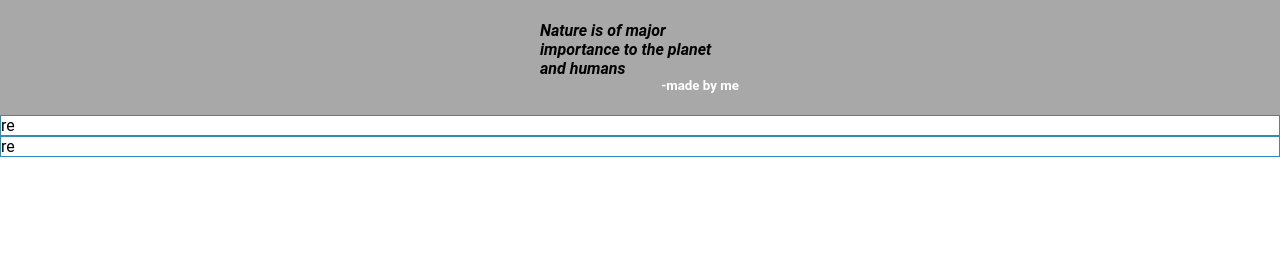
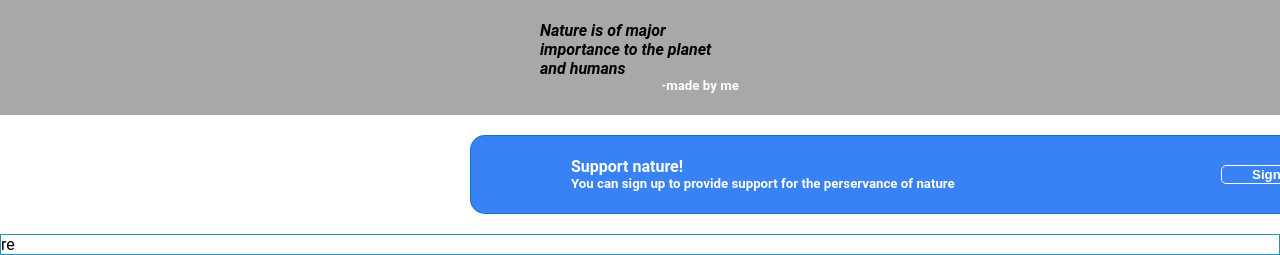
Before and after one commit to dhmmpar/Landing-Page, a plain HTML site: page index.html in a window 1280 px wide. Shown: the part 611-866 px from the top of the page. Before the commit the page ends 800 px from the top, so only its background shows below. Drawn offline with Linux system fonts and the light colour scheme.

Commit message:
Bottom section

```diff
--- a/index.html
+++ b/index.html
@@ -57,7 +57,15 @@
             <h5>-made by me</h5>
         </div>
         <div class="bottom">
-            re
+            <div class="bottom_container">
+                <div class="bottom_left">
+                    <h4>Support nature!</h4>
+                    <h5>You can sign up to provide support for the perservance of nature</h5>
+                </div>
+                <div class="bottom_right">
+                    <button>Sign up</button>
+                </div>
+            </div>
         </div>
         <div class="footer">
             re
--- a/style.css
+++ b/style.css
@@ -119,8 +119,49 @@ body {
 }
 
 .bottom {
-    border: 1px solid rgba(9, 117, 171, 0.831);;
     display: flex;
+    padding: 20px;
+}
+
+.bottom_container {
+    border: 1px solid rgba(9, 117, 171, 0.831);
+    border-radius: 15px;
+    display: flex;
+    margin-left: 450px;
+    min-width: 950px;
+    background-color: #3882f6;
+    color:white;
+}
+
+.bottom_left > h4 {
+    margin-left: 100px;
+    margin-bottom: 0px;
+    min-width: 500px;
+    max-width: 500px;
+}
+
+.bottom_left > h5 {
+    margin-left: 100px;
+    margin-top: 0px;
+    min-width: 500px;
+    max-width: 500px;
+}
+
+.bottom_right {
+    display: flex;
+    margin-left: 150px;
+    justify-content: center;
+    align-items: center;
+}
+
+.bottom_right > button {
+    background-color: #3882f6;
+    color: white;
+    border: 1px solid white;
+    border-radius: 5px;
+    padding-left: 30px;
+    padding-right: 30px;
+    font-weight: bold;
 }
 
 .footer {
```
